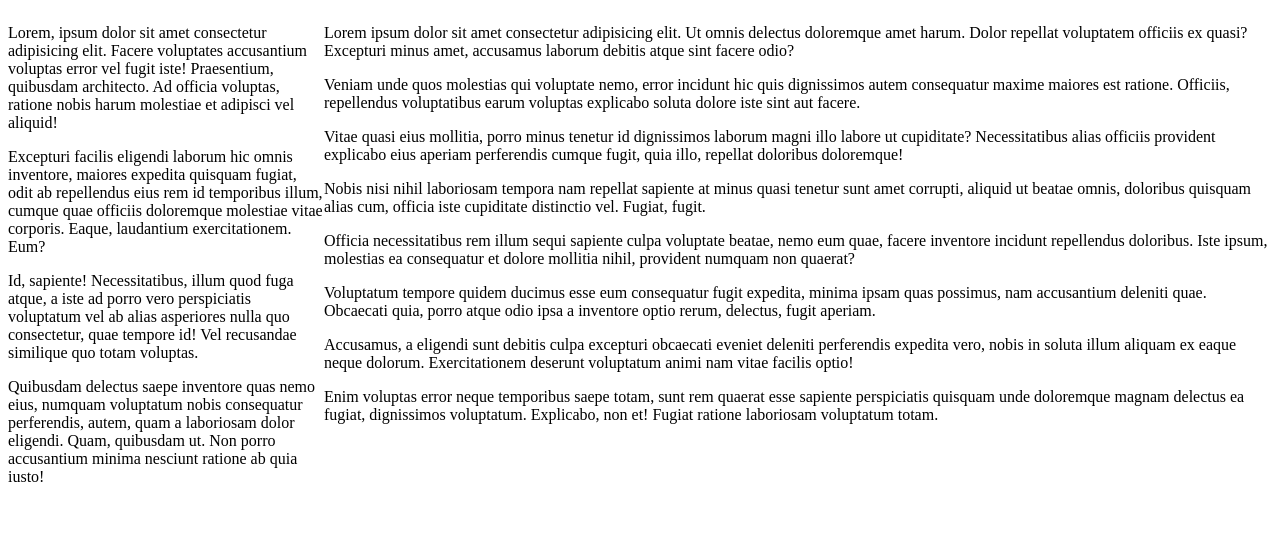
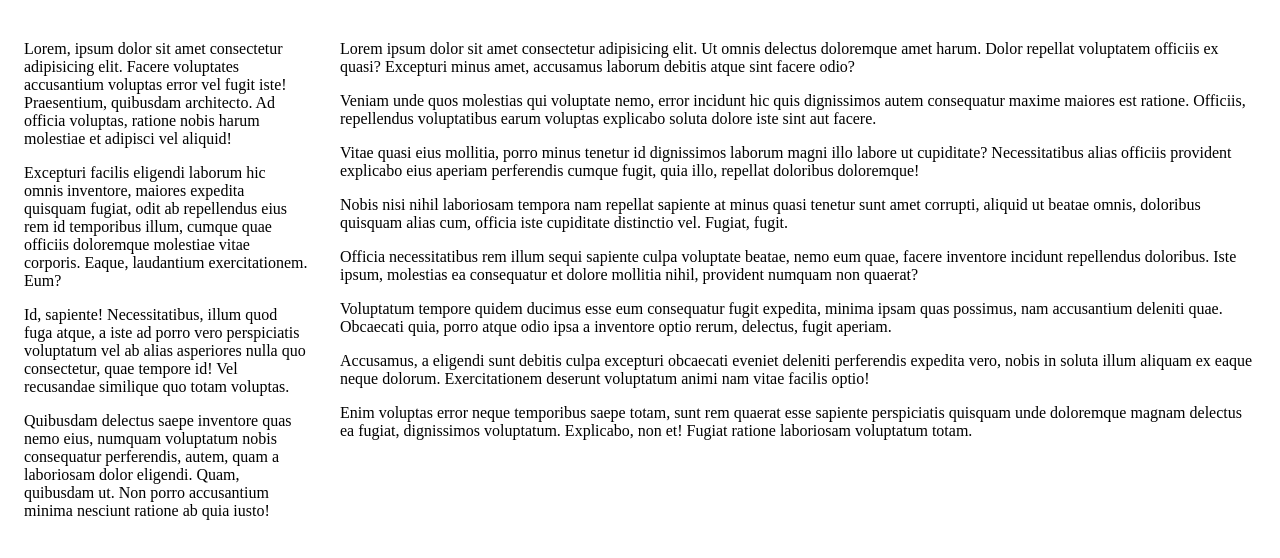
Before and after one commit to TomTilly/tilly-grid, a plain HTML site: page index.html in a window 1280 px wide. Drawn offline with nearby package versions, Linux system fonts and the light colour scheme; files that its build step writes are made by us from their sources.

Commit message:
add col class with padding

```diff
--- a/index.html
+++ b/index.html
@@ -10,7 +10,7 @@
 
 <body>
   <div class="row">
-    <div class="col-3">
+    <div class="col col-3">
       <p>Lorem, ipsum dolor sit amet consectetur adipisicing elit. Facere voluptates accusantium voluptas error vel
         fugit
         iste! Praesentium, quibusdam architecto. Ad officia voluptas, ratione nobis harum molestiae et adipisci vel
@@ -25,7 +25,7 @@
         a laboriosam dolor eligendi. Quam, quibusdam ut. Non porro accusantium minima nesciunt ratione ab quia iusto!
       </p>
     </div>
-    <div class="col-9">
+    <div class="col col-9">
       <p>Lorem ipsum dolor sit amet consectetur adipisicing elit. Ut omnis delectus doloremque amet harum. Dolor
         repellat
         voluptatem officiis ex quasi? Excepturi minus amet, accusamus laborum debitis atque sint facere odio?</p>
--- a/src/grid.scss
+++ b/src/grid.scss
@@ -1,3 +1,5 @@
+$col-padding: 1rem;
+
 html {
   box-sizing: border-box;
 }
@@ -11,6 +13,10 @@ html {
   flex-wrap: wrap;
 }
 
+.col {
+  padding: $col-padding;
+}
+
 @for $i from 1 through 12 {
   .col-#{$i} {
     flex-basis: (100% / 12) * $i;
```
